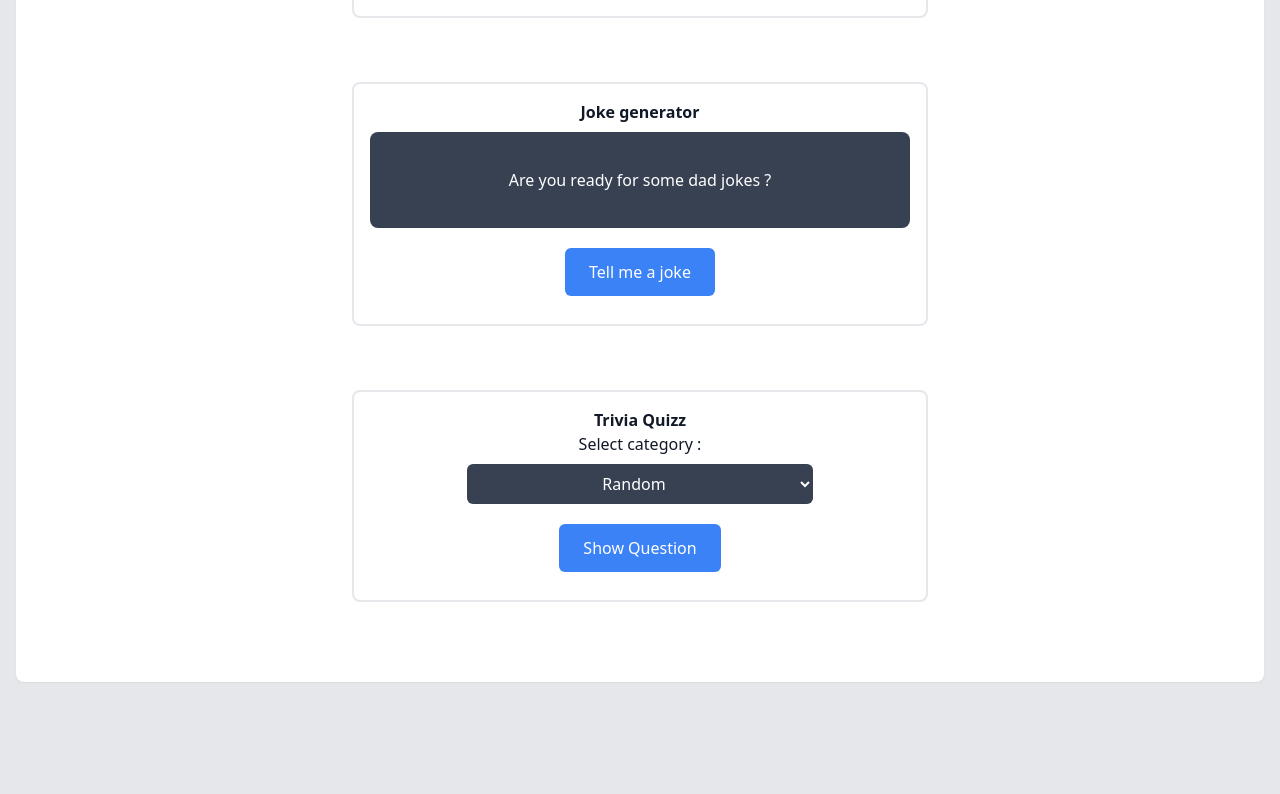
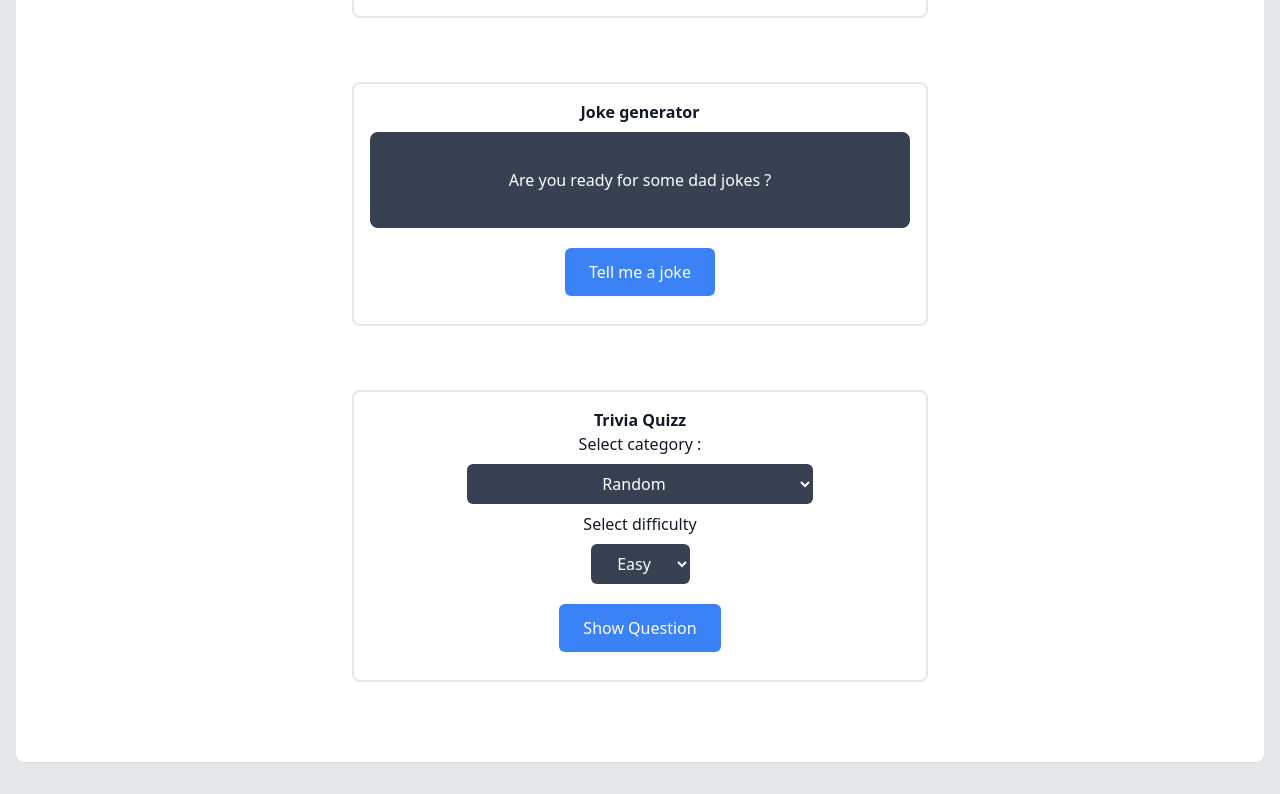
Before and after one commit to szczepanieceryk/daily-coding, a React (Vite) app: page / in a window 1280 px wide. Shown: the part 1445-2239 px from the top of the page. Before the commit the page ends 2159 px from the top, so only its background shows below. Built offline with nearby package versions, Linux system fonts and the light colour scheme.

Commit message:
feat: add difficulty select

```diff
--- a/src/hooks/useTriviaQuizz.ts
+++ b/src/hooks/useTriviaQuizz.ts
@@ -1,4 +1,4 @@
-import { useState } from 'react';
+import React, { useState } from 'react';
 import { decodeHtmlResponse } from '../utils/helpers';
 
 interface TriviaQuestion {
@@ -46,6 +46,7 @@ const questionCategory = {
 const useTriviaQuizz = () => {
   const [question, setQuestion] = useState<string>('');
   const [selectedCategory, setSelectedCategory] = useState<string>('');
+  const [difficulty, setDifficulty] = useState<string>('easy');
   const [options, setOptions] = useState<string[]>([]);
   const [selectedAnswer, setSelectedAnswer] = useState<string>('');
   const [correctAnswer, setCorrectAnswer] = useState<string>('');
@@ -53,12 +54,17 @@ const useTriviaQuizz = () => {
   const [responseMessage, setResponseMessage] = useState<string>('');
   const [errorMessage, setErrorMessage] = useState<string>('');
 
-  const handleSelectChange = (e: React.ChangeEvent<HTMLSelectElement>) => {
+  const handleSelectChange = (e: React.ChangeEvent<HTMLSelectElement>): void => {
     const selectedCategory = e.target.value;
     setSelectedCategory(selectedCategory);
   };
 
-  const handleChange = (e: React.ChangeEvent<HTMLInputElement>) => {
+  const handleDifficultyChange = (e: React.ChangeEvent<HTMLSelectElement>): void => {
+    const selectedDifficulty = e.target.value;
+    setDifficulty(selectedDifficulty);
+  };
+
+  const handleChange = (e: React.ChangeEvent<HTMLInputElement>): void => {
     if (isAnswered) return;
     const newAnswer = e.target.value;
     setSelectedAnswer(newAnswer);
@@ -76,7 +82,9 @@ const useTriviaQuizz = () => {
   const handleSubmit = async (e: React.FormEvent): Promise<void> => {
     e.preventDefault();
     const baseURL = 'https://opentdb.com/api.php?amount=1';
-    const API_URL = selectedCategory ? `${baseURL}&category=${selectedCategory}` : baseURL;
+    const API_URL = selectedCategory
+      ? `${baseURL}&category=${selectedCategory}&difficulty=${difficulty}`
+      : baseURL;
     try {
       const res: Response = await fetch(API_URL, {
         headers: {
@@ -118,6 +126,7 @@ const useTriviaQuizz = () => {
     isAnswered,
     responseMessage,
     errorMessage,
+    handleDifficultyChange,
     handleChange,
     handleSelectChange,
     handleSubmit,
--- a/src/layouts/TriviaQuizz/QuizzForm.tsx
+++ b/src/layouts/TriviaQuizz/QuizzForm.tsx
@@ -14,6 +14,7 @@ const QuizForm = () => {
     selectedAnswer,
     responseMessage,
     errorMessage,
+    handleDifficultyChange,
     handleChange,
     handleSelectChange,
     handleSubmit,
@@ -23,6 +24,20 @@ const QuizForm = () => {
     <form onSubmit={handleSubmit}>
       {/* Display category select */}
       <CategorySelect questionCategory={questionCategory} handleSelectChange={handleSelectChange} />
+
+      <label htmlFor="question-difficulty-id">
+        Select difficulty
+        <select
+          name="question-difficulty"
+          id="question-difficulty-id"
+          className="block p-2 rounded-md my-2 mx-auto max-w-[350px] cursor-pointer text-center bg-gray-700 text-white"
+          onChange={handleDifficultyChange}
+        >
+          <option value="easy">Easy</option>
+          <option value="medium">Medium</option>
+          <option value="hard">Hard</option>
+        </select>
+      </label>
 
       {/* Display question */}
       {question && (
```
